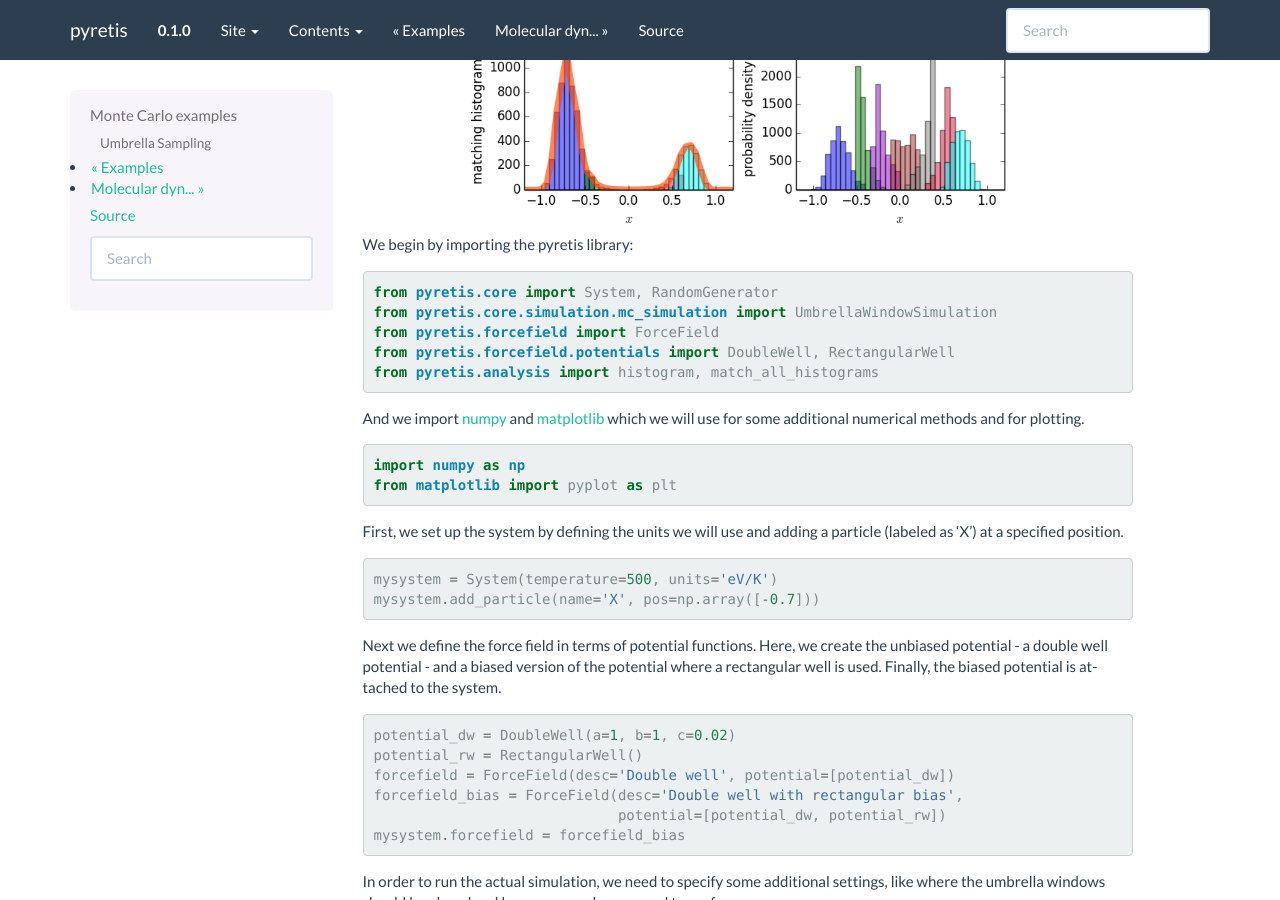
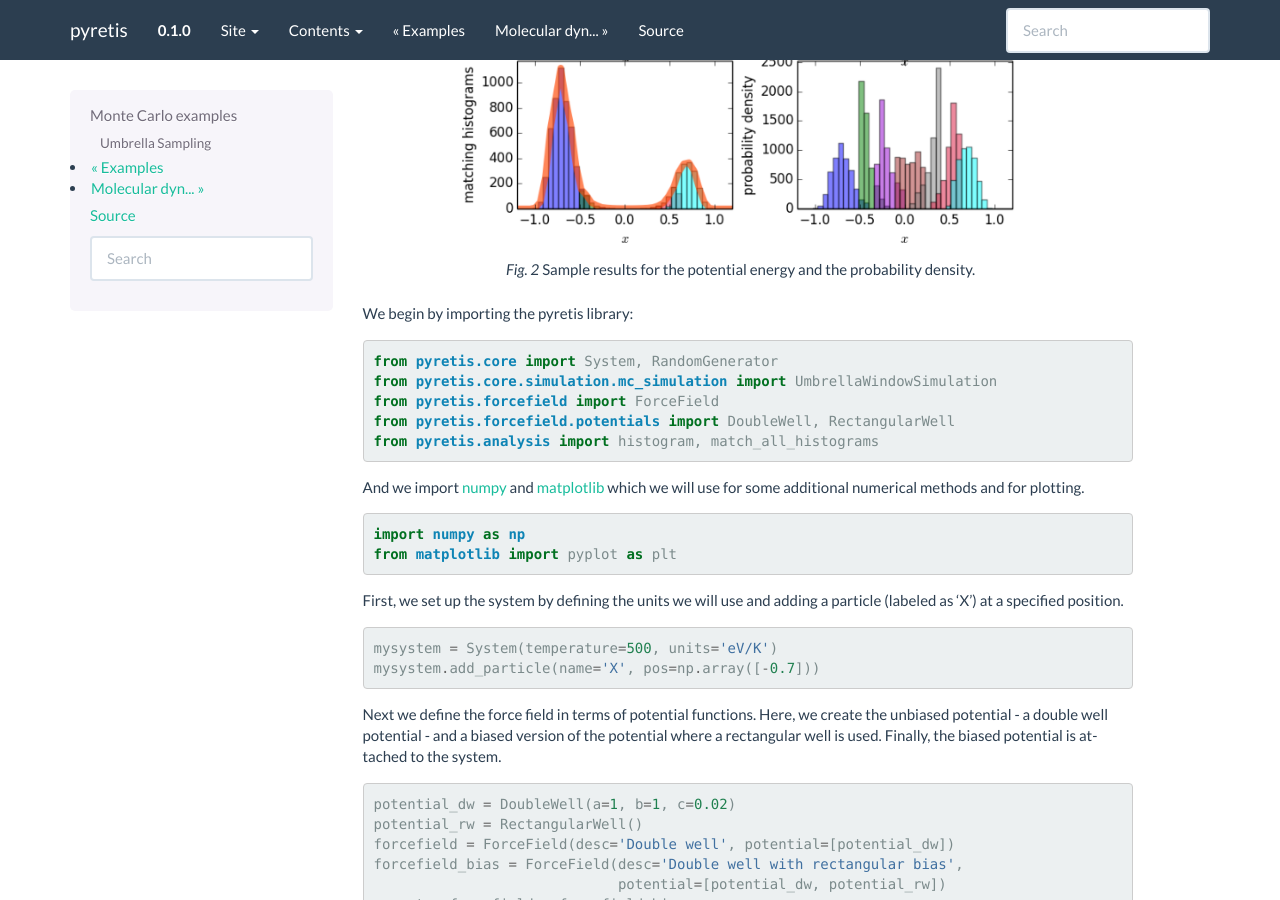
Before and after one commit to jonasjaeger-sci/mod905, a Sphinx documentation site: the page built from docs/examples/examples-mc.rst, in a window 1280 px wide and 900 px high, scrolled down 436 px. Built offline with Sphinx 7.4.7, drawn with Linux system fonts in a browser that asks for light colours.

Commit message:
Update to make figures look better on small screens.

```diff
--- a/docs/examples/examples-mc.rst
+++ b/docs/examples/examples-mc.rst
@@ -17,10 +17,12 @@
 shown in the figure below: the potential energy :math:`V(x)`
 and the probability density.
 
-.. image:: ../img/umbrella_sampling.png
-   :scale: 75 %
+.. figure:: ../img/umbrella_sampling.png
+   :class: img-responsive center-block
    :alt: Result from the umbrella sampling
    :align: center
+
+   Sample results for the potential energy and the probability density.
 
 We begin by importing the pyretis library:
 
--- a/docs/examples/examples-md.rst
+++ b/docs/examples/examples-md.rst
@@ -18,7 +18,7 @@
 fluid at the given temperature and density.
 
 .. figure:: ../img/nve_md.png
-    :class: img-responsive
+    :class: img-responsive center-block
     :alt: NVE simulation of a LJ fluid
     :align: center
 
```
Also changed, not shown: docs/img/umbrella_sampling.png.
